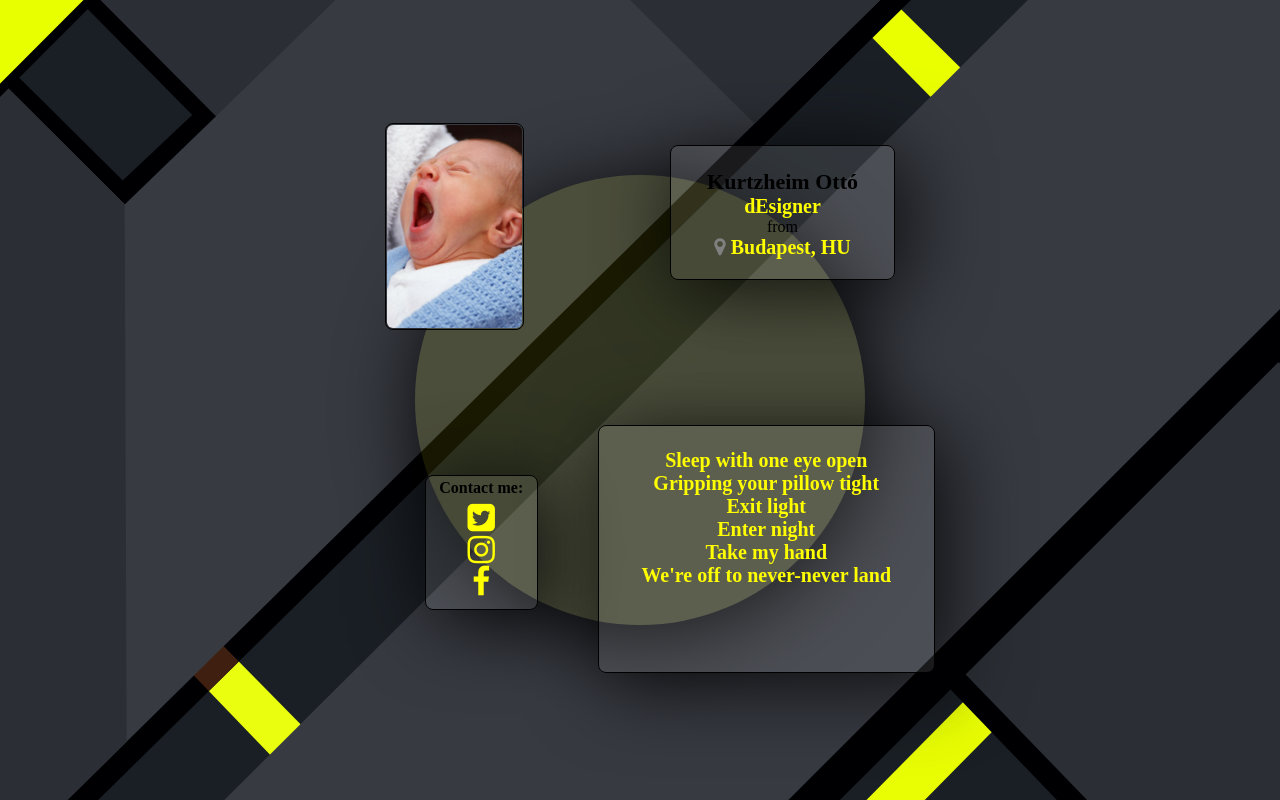
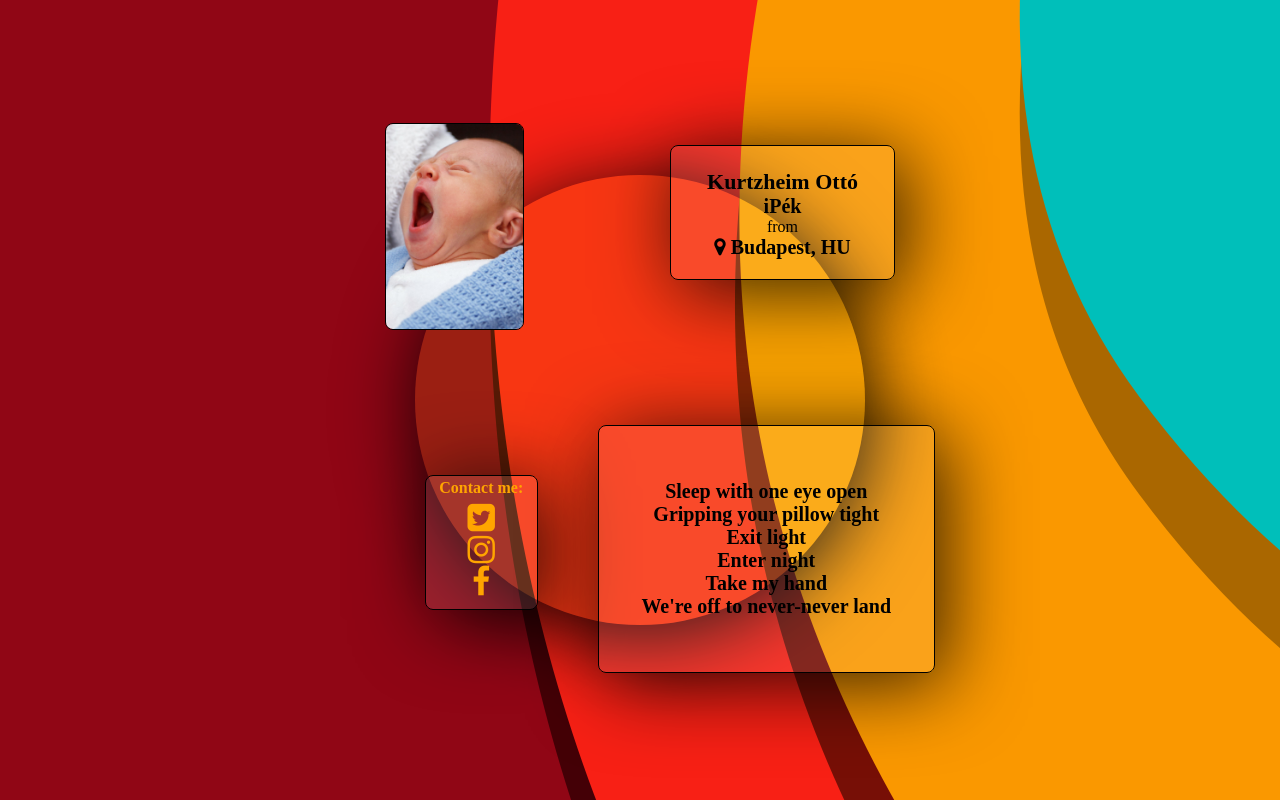
Before and after one commit to Siriusdanger/namecard, a plain HTML site: page index.html in a window 1280 px wide. Drawn offline with Linux system fonts and the light colour scheme.

Commit message:
add base file structure

```diff
--- a/index.html
+++ b/index.html
@@ -14,12 +14,12 @@
  </div>
  <div class="short-text right">
      <h1>Kurtzheim Ottó</h1>
-     <p>dEsigner</p>
+     <p>iPék</p>
      <span>from</span>
      <p><i id="map" class="fa fa-map-marker"></i> Budapest, HU</p>
  </div>
  <div class="long-text right">
-     <p>Sleep with one eye open
+     <p id="verse">Sleep with one eye open
         <br>Gripping your pillow tight
         <br>Exit light
         <br>Enter night
@@ -31,7 +31,7 @@
     <section class="contact">
         <h2>Contact me:</h2>
         <ul>
-            <li><a href="https://twitter.com/#" title="Twitter" class="social-icon"><i class="fa fa-2x fa-twitter-square" aria-hidden="true"></i></a></li>
+            <li><a href="https://twitter.com/#" title="Twitter" class="social-icon" targer="-blank"><i class="fa fa-2x fa-twitter-square" aria-hidden="true"></i></a></li>
             <li><a href="https://instagram.com/#" title="Instagram" class="social-icon"><i class="fa fa-2x fa-instagram" aria-hidden="true"></i></a></li>
             <li><a href="https://facebook.net/#" title="facebook" class="social-icon"><i class="fa fa-2x fa-facebook" aria-hidden="true"></i></a></li>
           </ul>
--- a/styles.css
+++ b/styles.css
@@ -36,10 +36,10 @@
   img { height: 115%;
     width: auto;
     margin-top: -22px;
-   border-radius: 8px;
-    padding: 1px;
+    border-radius: 8px;
     border-style: solid;
-      border-width: 1px;}
+    border-width: 1px;
+    transition: all 0.5s ease-in-out;}
 
     .picture {width: 40%;
         height: 40%;
@@ -53,7 +53,8 @@
             margin-top: -180px;
             margin-right: -30px;
             border-style: solid;
-            border-width: 1px;}
+            border-width: 1px;
+            transition: all 0.5s ease-in-out;}
 
 .links {width: 25%;
         height: 30%;
@@ -72,9 +73,10 @@
 .long-text {width: 75%;
             height: 55%;
            margin-top: 100px;
-           margin-right: -70px;}
+           margin-right: -70px;
+           transition: all 0.5s ease-in-out;}
 
-body { background-image: url('assets/art.png');
+body { background-image: url('assets/modern.png');
        background-repeat: no-repeat;
        background-position: center center;
        background-attachment: fixed;
@@ -88,11 +90,13 @@ body { background-image: url('assets/art.png');
             border-width: 1px;}
 
 
+
 ul {
    list-style-type: none;
    margin-top: 5px;}
 
-   i {color: yellow;}
+i {color: orange;
+  transition: all 0.5s ease-in-out;}
 
 li {text-align: center;}
 
@@ -100,6 +104,29 @@ h1 {font-size: 22px;}
 
 p {font-size: 20px;
    font-weight: 700;
-   color: yellow;}
+   color: black;
+  }
 
-   #map {color: grey;}
+#map {color: black;}
+
+img:hover {
+    transform: scale(1.3);
+    border-color: yellow;
+  }
+
+  .short-text:hover {
+    transform: scale(1.3);
+  border-color:yellow;}
+
+  .long-text:hover {
+    transform: scale(1.3);
+  border-color:yellow;}
+
+  i:hover {
+    transform: scale(1.3);
+  color:yellow;}
+
+  #verse {padding: 10%;
+  line-height: 1,4;}
+
+  h2 {color: orange;}
```
